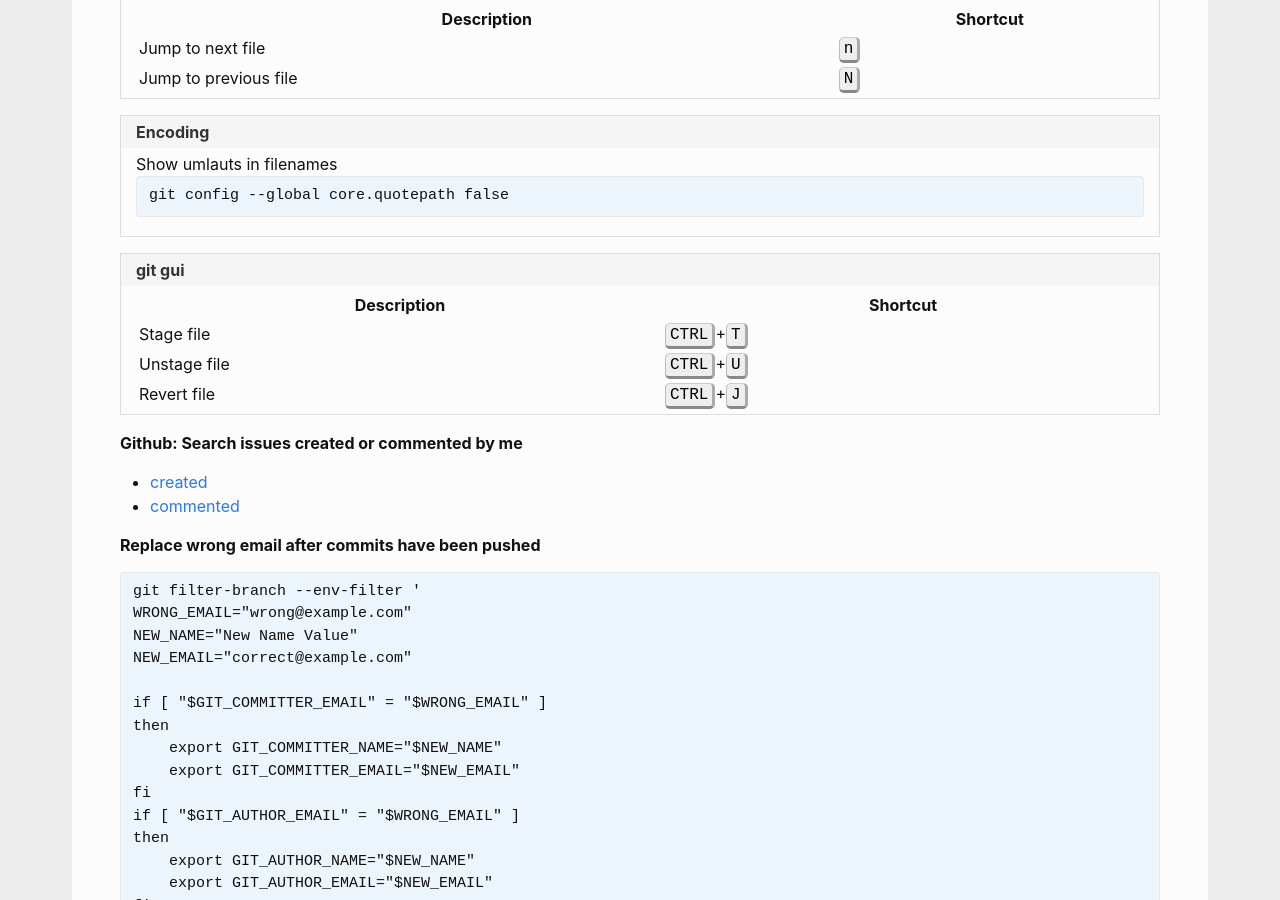
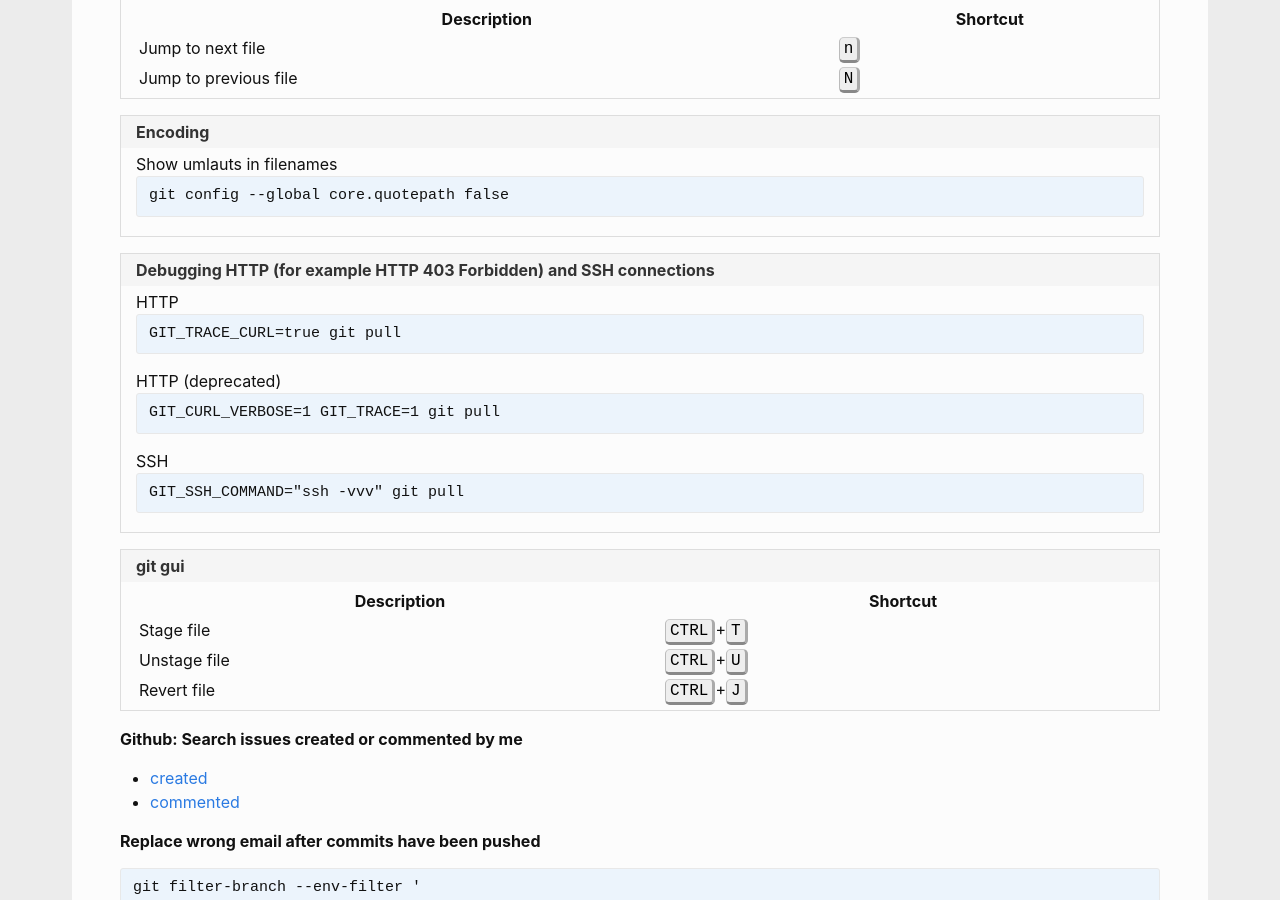
Before and after one commit to andreas-mausch/cheatsheets, a Jekyll site: the page built from _cheatsheets/git.md, in a window 1280 px wide and 900 px high, scrolled down 4408 px. Built offline with Jekyll 4.4.1, drawn with Linux system fonts in a browser that asks for light colours.

Commit message:
git: Debug connections

```diff
--- a/_cheatsheets/git.md
+++ b/_cheatsheets/git.md
@@ -79,6 +79,11 @@ section:
   - name: Encoding
     commands:
       Show umlauts in filenames: git config --global core.quotepath false
+  - name: Debugging HTTP (for example HTTP 403 Forbidden) and SSH connections
+    commands:
+      HTTP: GIT_TRACE_CURL=true git pull
+      HTTP (deprecated): GIT_CURL_VERBOSE=1 GIT_TRACE=1 git pull
+      SSH: GIT_SSH_COMMAND="ssh -vvv" git pull
   - name: git gui
     shortcuts:
       Stage file: <kbd>CTRL</kbd>+<kbd>T</kbd>
```
